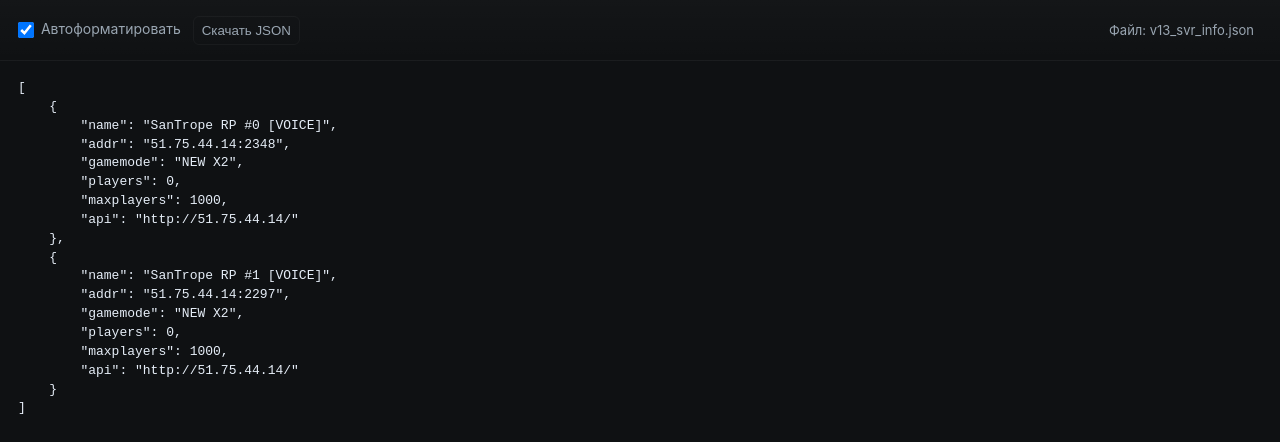
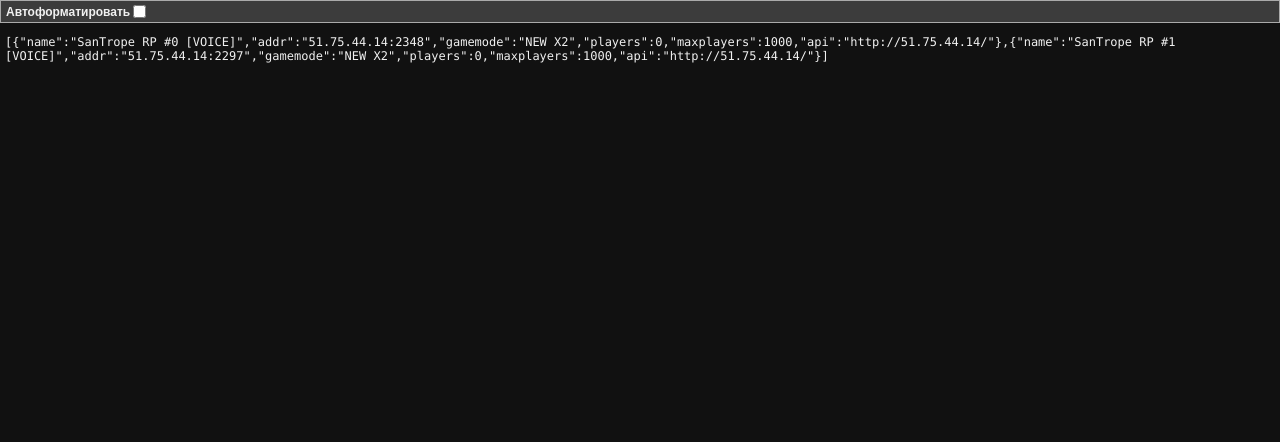
Before and after one commit to stasnagornak1-eng/1, a plain HTML site: page index.html in a window 1280 px wide. Drawn offline with Linux system fonts and the light colour scheme.

Commit message:
Update JSON viewer to match screenshot

```diff
--- a/index.html
+++ b/index.html
@@ -3,73 +3,91 @@
 <head>
   <meta charset="utf-8" />
   <meta name="viewport" content="width=device-width,initial-scale=1" />
-  <title>v13_svr_info.json — viewer</title>
+  <title>v13_svr_info.json — просмотр</title>
   <style>
-    :root{--bg:#0f1113;--panel:#121314;--text:#e6eef8;--muted:#9aa6b2;--accent:#9bdcff}
-    html,body{height:100%;margin:0;font-family:Inter,ui-monospace,SFMono-Regular,Menlo,Monaco,monospace;background:var(--bg);color:var(--text)}
-    .toolbar{display:flex;align-items:center;gap:12px;padding:10px 14px;background:linear-gradient(180deg,rgba(255,255,255,0.02),transparent);border-bottom:1px solid rgba(255,255,255,0.03)}
-    label{user-select:none;font-size:14px;color:var(--muted)}
-    input[type=checkbox]{width:16px;height:16px;vertical-align:middle}
-    button{background:transparent;border:1px solid rgba(255,255,255,0.04);color:var(--muted);padding:6px 8px;border-radius:6px;cursor:pointer}
-    .viewer{padding:18px;}
-    pre{margin:0;white-space:pre-wrap;word-break:break-word;line-height:1.45;font-size:13px;color:var(--text);background:transparent}
-    .notice{padding:12px;color:var(--muted);font-size:13px}
-    @media (min-width:800px){pre{white-space:pre;}}
+    * { box-sizing: border-box; }
+    html, body { min-height: 100%; margin: 0; }
+    body {
+      background: #111;
+      color: #eee;
+      font-family: Arial, Helvetica, sans-serif;
+    }
+    .toolbar {
+      height: 23px;
+      display: flex;
+      align-items: center;
+      padding: 0 5px;
+      background: #3c3c3c;
+      border: 1px solid #aaa;
+    }
+    label {
+      display: inline-flex;
+      align-items: center;
+      gap: 3px;
+      color: #f1f1f1;
+      font-size: 12px;
+      font-weight: 700;
+      user-select: none;
+      cursor: pointer;
+    }
+    input[type="checkbox"] {
+      width: 13px;
+      height: 13px;
+      margin: 0;
+      accent-color: #eee;
+      cursor: pointer;
+    }
+    .viewer { padding: 12px 5px; }
+    pre {
+      margin: 0;
+      color: #f1f1f1;
+      font: 12px/1.2 Consolas, "Courier New", monospace;
+      white-space: pre-wrap;
+      overflow-wrap: anywhere;
+    }
+    .error { color: #ff9a9a; }
   </style>
 </head>
 <body>
   <div class="toolbar">
-    <label><input id="auto" type="checkbox" checked> Автоформатировать</label>
-    <button id="download">Скачать JSON</button>
-    <div style="flex:1"></div>
-    <div class="notice">Файл: v13_svr_info.json</div>
+    <label for="auto">Автоформатировать <input id="auto" type="checkbox" /></label>
   </div>
-  <div class="viewer"><pre id="output">Загрузка...</pre></div>
+  <main class="viewer"><pre id="output">Загрузка...</pre></main>
 
   <script>
-    // Простая страница для просмотра и автоформатирования JSON
-    (function(){
-      const out = document.getElementById('output');
+    (() => {
+      const output = document.getElementById('output');
       const auto = document.getElementById('auto');
-      const dl = document.getElementById('download');
       let rawText = '';
-      let parsed = null;
+      let parsed;
 
-      async function load(){
-        try{
-          const res = await fetch('v13_svr_info.json');
-          if(!res.ok) throw new Error('HTTP ' + res.status);
-          rawText = await res.text();
-          try{ parsed = JSON.parse(rawText); } catch(e){ parsed = null; }
-          render();
-        }catch(err){ out.textContent = 'Ошибка загрузки: ' + err; }
+      function render() {
+        output.classList.remove('error');
+        output.textContent = parsed === undefined
+          ? rawText
+          : (auto.checked ? JSON.stringify(parsed, null, 2) : JSON.stringify(parsed));
       }
 
-      function render(){
-        if(parsed && auto.checked){
-          out.textContent = JSON.stringify(parsed, null, 4);
-        } else if(parsed && !auto.checked) {
-          out.textContent = JSON.stringify(parsed);
-        } else {
-          out.textContent = rawText || '';
+      async function load() {
+        try {
+          const response = await fetch('v13_svr_info.json');
+          if (!response.ok) throw new Error(`HTTP ${response.status}`);
+          rawText = await response.text();
+          try {
+            parsed = JSON.parse(rawText);
+          } catch {
+            parsed = undefined;
+            output.classList.add('error');
+          }
+          render();
+        } catch (error) {
+          output.classList.add('error');
+          output.textContent = `Ошибка загрузки: ${error.message}`;
         }
       }
 
       auto.addEventListener('change', render);
-
-      dl.addEventListener('click', ()=>{
-        const blob = new Blob([rawText], { type: 'application/json' });
-        const url = URL.createObjectURL(blob);
-        const a = document.createElement('a');
-        a.href = url; a.download = 'v13_svr_info.json'; document.body.appendChild(a); a.click(); a.remove();
-        URL.revokeObjectURL(url);
-      });
-
-      // Try to load on open
       load();
-
-      // Expose for debugging in console
-      window.__v13 = { render, load };
     })();
   </script>
 </body>
```
